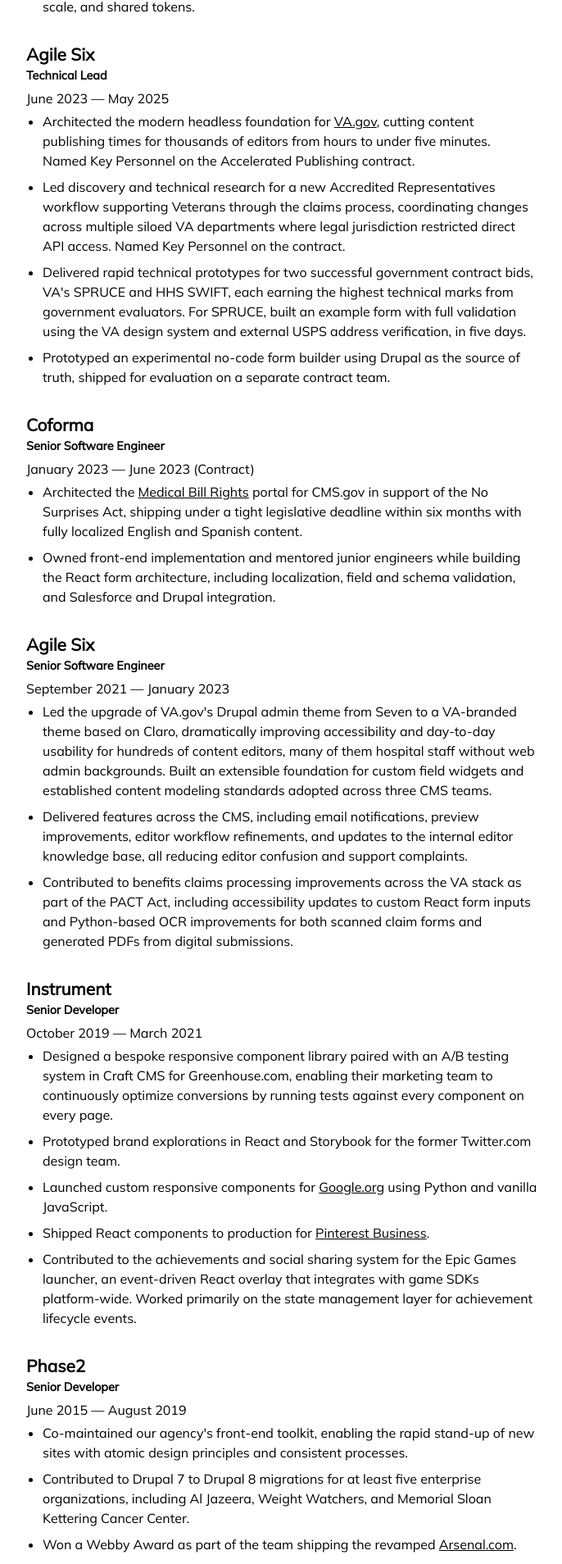
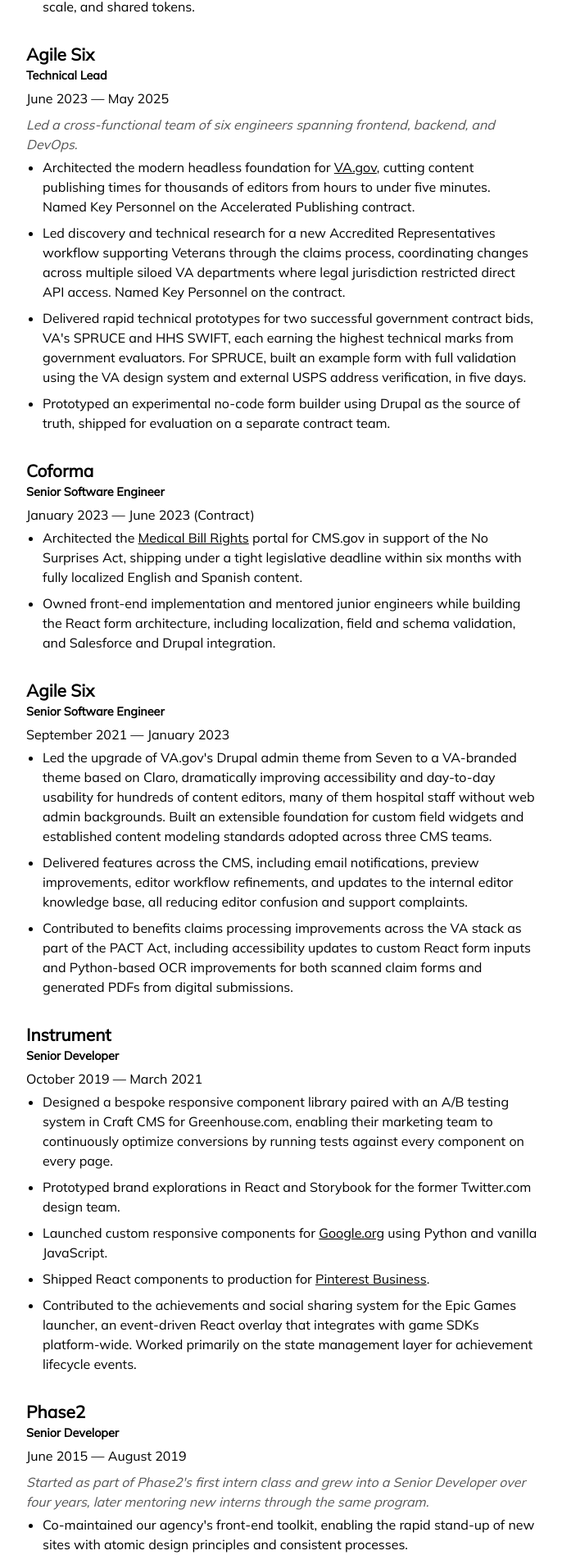
Before and after one commit to tjheffner/heffdotdev, a SvelteKit app: page /resume in a window 1280 px wide. Shown: the part 916-2824 px from the top of the page at 82% size, without its empty margins (296-982 px from the left). Built offline with nearby package versions, Linux system fonts and the light colour scheme.

Commit message:
hide skills on print format as well

```diff
--- a/src/routes/(nowrapper)/resume/+page.svelte
+++ b/src/routes/(nowrapper)/resume/+page.svelte
@@ -46,6 +46,7 @@
     <h3 id="Agile Six TL">Agile Six</h3>
     <h4>Technical Lead</h4>
     <p>June 2023 — May 2025</p>
+    <p>Led a cross-functional team of six engineers spanning frontend, backend, and DevOps.</p>
     <ul>
       <li>Architected the modern headless foundation for <a href="https://va.gov">VA.gov</a>, cutting content publishing times for thousands of editors from hours to under five minutes. Named Key Personnel on the Accelerated Publishing contract.</li>
       <li>Led discovery and technical research for a new Accredited Representatives workflow supporting Veterans through the claims process, coordinating changes across multiple siloed VA departments where legal jurisdiction restricted direct API access. Named Key Personnel on the contract.</li>
@@ -83,6 +84,7 @@
     <h3 id="Phase2">Phase2</h3>
     <h4>Senior Developer</h4>
     <p>June 2015 — August 2019</p>
+    <p>Started as part of Phase2's first intern class and grew into a Senior Developer over four years, later mentoring new interns through the same program.</p>
     <ul>
       <li>Co-maintained our agency's front-end toolkit, enabling the rapid stand-up of new sites with atomic design principles and consistent processes.</li>
       <li>Contributed to Drupal 7 to Drupal 8 migrations for at least five enterprise organizations, including Al Jazeera, Weight Watchers, and Memorial Sloan Kettering Cancer Center.</li>
@@ -109,7 +111,7 @@
   </div>
 </main>
 
-<section>
+<section class="skills">
   <h2>Skills & Tools</h2>
   <ul class="tags">
     <li>TypeScript</li>
--- a/src/routes/(nowrapper)/resume/resume.css
+++ b/src/routes/(nowrapper)/resume/resume.css
@@ -156,6 +156,11 @@ p {
     display: none;
   }
 
+  /* Hide Skills section in print; keep on web */
+  .skills {
+    display: none;
+  }
+
   body {
     padding: 0;
     font-size: 10.5pt;
```
